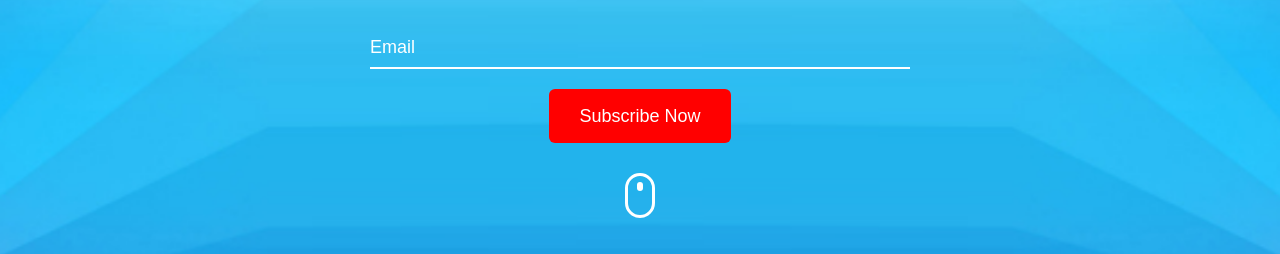
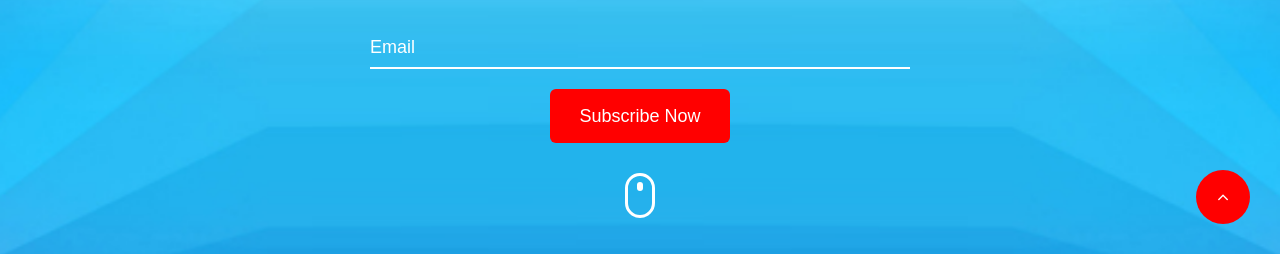
Before and after one commit to zasweted/13-coming-soon, a website: page index.html in a window 1280 px wide. Shown: the part 546-800 px from the top of the page. Drawn offline with Linux system fonts and the light colour scheme.

Commit message:
backtotop

```diff
--- a/css/components/button.css
+++ b/css/components/button.css
@@ -1,9 +1,15 @@
 .btn {
-    padding: 18px 30px;
-    border-radius: 6px;
+    padding: 1em 1.66em;
+    border-radius: 0.33em;
     font-size: 18px;
-    line-height: 18px;
+    line-height: 1em;
     background-color: red;
     color: #fff;
     border: none;
+    text-align: center;
+    text-decoration: none;
 }
+.btn.btn-circle {
+    padding: 1em;
+    width: 3em;
+}
--- a/css/pages/home.css
+++ b/css/pages/home.css
@@ -182,6 +182,13 @@ footer.container {
     display: none;
 }
 
+.back-to-top {
+    border-radius: 50%;
+    position: fixed;
+    bottom: 30px;
+    right: 30px;
+}
+
 /* FOOTER-end */
 
 @media (max-width: 700px) {
--- a/index.html
+++ b/index.html
@@ -95,5 +95,7 @@
             <p>Lorem ipsum <a href="#">200+</a> sit amet consectetur adipisicing elit. Quidem rerum pariatur aliquid sit sequi? Animi esse vitae ipsum eaque tempore labore rerum, distinctio quod facere libero id incidunt <a href="#">Matrox</a> nostrum.</p>
         </div>
     </footer>
+
+    <a href="#" class="btn btn-circle fa fa-angle-up back-to-top"></a>
 </body>
 </html>
```
